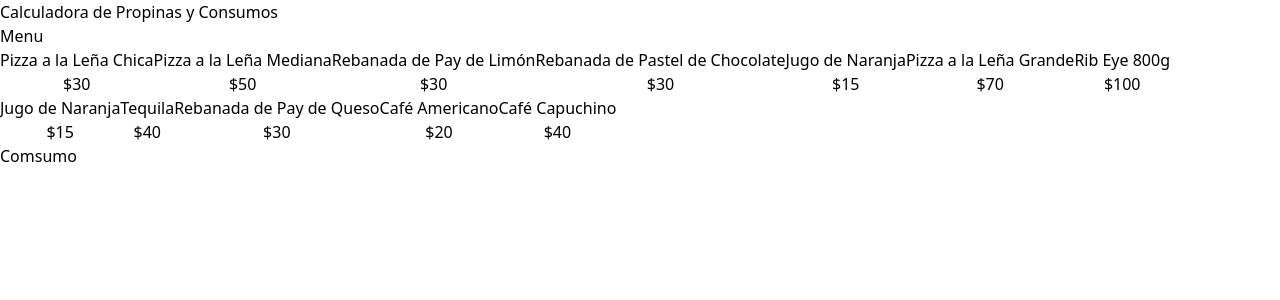
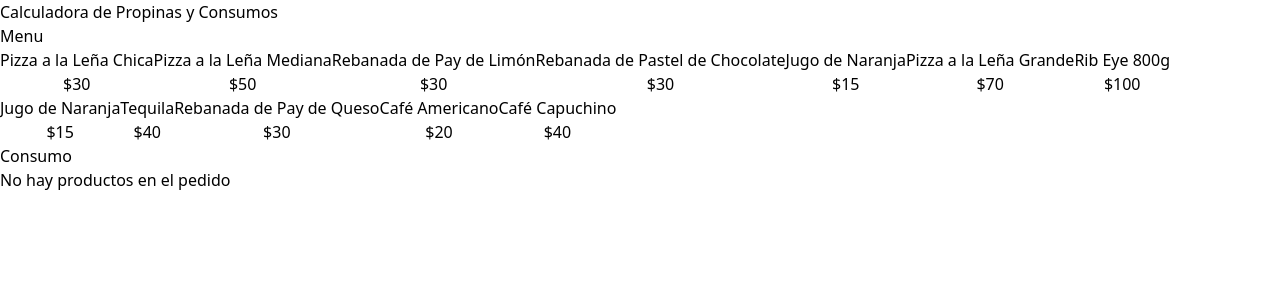
Before and after one commit to javiDEV-entei/calculadora-propinas-ts-react, a React (Vite) app: page / in a window 1280 px wide. Shown: the top 300 px of the page. Built offline with nearby package versions, Linux system fonts and the light colour scheme.

Commit message:
pedidos y fn de eliminar add
se muestran los pedidos en pantalla y se dejo lista la funcion de eliminar

```diff
--- a/src/App.tsx
+++ b/src/App.tsx
@@ -1,4 +1,5 @@
 import MenuItem from "./components/MenuItem"
+import OrderContents from "./components/OrderContents";
 import { menuItems } from './data/db';
 import useOrder from './hooks/useOrder';
 
@@ -8,7 +9,7 @@
 
 function App() {
 
-  const {addItem} = useOrder()
+  const {order, addItem, removeItem} = useOrder()
 
 
 
@@ -37,13 +38,15 @@
 
         </div>
 
-        <div>
-    <h2>Comsumo</h2>
+        <div className="boder border-dashed border-slate-300 p-5 rounded-lg space-y-10">
+
+          <OrderContents
+            order={order}
+            removeItem={removeItem}
+          />
+
 
         </div>
-
-
-
   </main>
     </>
   )
--- /dev/null
+++ b/src/components/OrderContents.tsx
@@ -0,0 +1,46 @@
+import { formatCurrency } from "../helpers"
+import { MenuItem, OrderItem } from "../types"
+
+type OrderContentsProps = {
+     order: OrderItem[]
+     removeItem: (id : MenuItem['id']) => void
+}
+
+export default function OrderContents({order, removeItem}: OrderContentsProps) {
+  return (
+    <div>
+        <h2 className=' font-black text-4xl'>Consumo</h2>
+
+        <div className=" space-y-3 mt-10">
+            {order.length === 0?
+                <p className="text-center text-2xl">No hay productos en el pedido</p> :
+
+                (
+                    order.map(item =>(
+                        <div className="flex justify-between items-center border-t border-gray-200 py-5 last-of-type:border-b"
+                        key={item.id}
+                        >
+                            <div>
+                                <p className="text-lg">
+                                    {item.name} - {formatCurrency(item.price)}
+                                </p>
+                                <p className="font-black">
+                                    Cantidad: {item.quantity} - {formatCurrency(item.price * item.quantity)}
+
+                                </p>
+                            </div>
+                            <button
+                            className="bg-red-600 h-8 w-8 rounded-full text-white font-black"
+                            onClick={() => removeItem(item.id)}
+                            >
+                                x
+                            </button>
+                        </div>
+                    ))
+                )
+                }
+
+        </div>
+    </div>
+  )
+}
--- /dev/null
+++ b/src/helpers/index.ts
@@ -0,0 +1,7 @@
+export function formatCurrency(quantity : number) {
+    return new Intl.NumberFormat('en-US', {
+        style: 'currency',
+        currency: 'USD',
+
+    }).format(quantity)
+}
--- a/src/hooks/useOrder.ts
+++ b/src/hooks/useOrder.ts
@@ -23,8 +23,16 @@
 
 
         }
+        const removeItem = (id : MenuItem['id']) => {
+
+            setOrder(order.filter(item => item.id !== id))
+
+        }
 
     return {
-        addItem
+        order,
+        addItem,
+        removeItem
+
     }
 }
```
